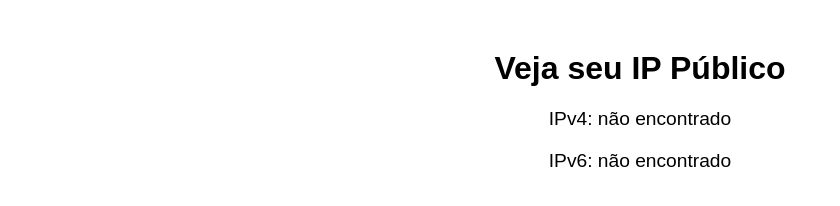
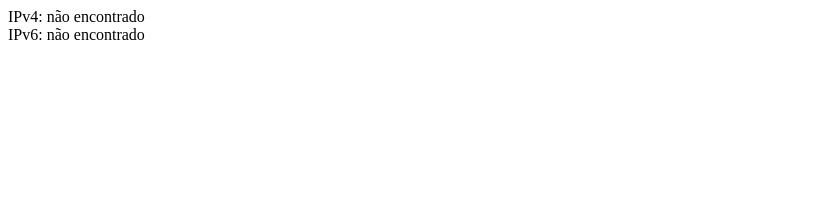
Before and after one commit to LaboratorioAPI/ST, a plain HTML site: page index.html in a window 1280 px wide. Shown: the whole page, without its empty margins (0-840 px from the left). Drawn offline with Linux system fonts and the light colour scheme; no server answers.

Commit message:
Update index.html

```diff
--- a/index.html
+++ b/index.html
@@ -1,25 +1,9 @@
 <!DOCTYPE html>
 <html lang="pt-BR">
-<head>
-  <meta charset="UTF-8" />
-  <meta name="viewport" content="width=device-width, initial-scale=1.0"/>
-  <title>Veja seu IP</title>
-  <style>
-    body {
-      font-family: Arial, sans-serif;
-      text-align: center;
-      margin-top: 50px;
-    }
-    .ip-box {
-      margin-top: 20px;
-      font-size: 1.2em;
-    }
-  </style>
-</head>
+
 <body>
-  <h1>Veja seu IP Público</h1>
-  <div class="ip-box" id="ipv4">IPv4: buscando...</div>
-  <div class="ip-box" id="ipv6">IPv6: buscando...</div>
+  <div id="ipv4"></div>
+  <div id="ipv6"></div>
 
   <script>
     async function buscarIPs() {
```
